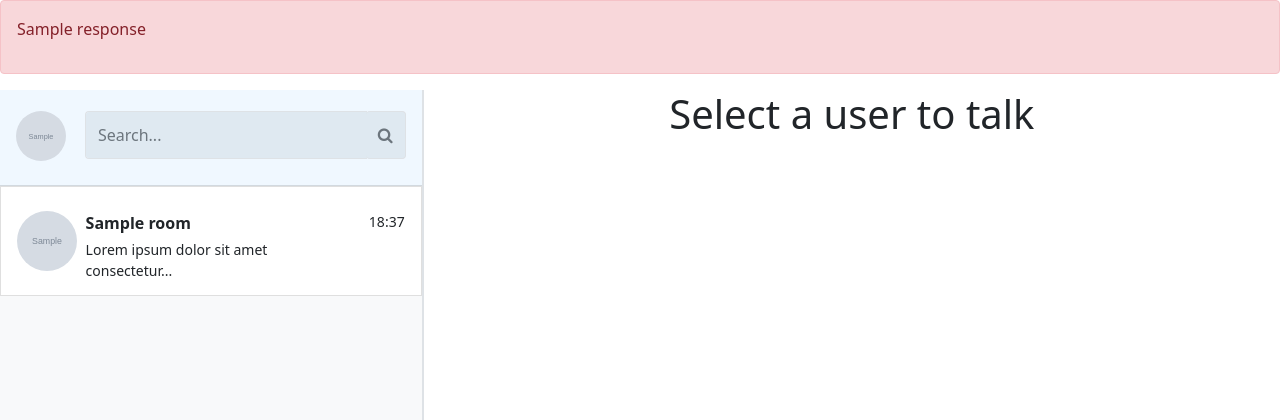
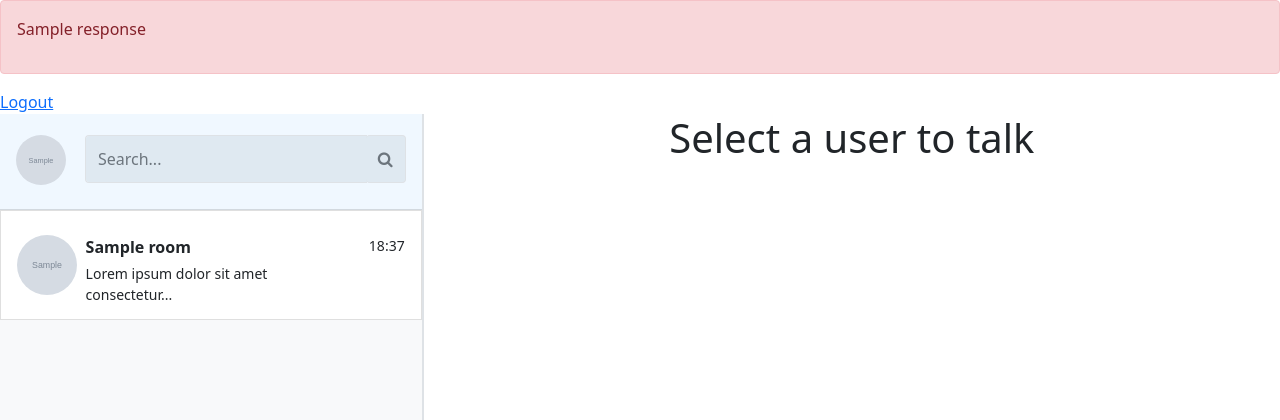
Before and after one commit to fabriciobarbosaviegas/one-project, a Flask app: template templates/index.html in a window 1280 px wide. Shown: the top 420 px of the page. Run offline with Flask 2, Linux system fonts and the light colour scheme; the template is opened without the code that fills it: most values are stand-ins (such as "Sample title", 1, 10 or a date in 2020); grey boxes marked "Sample" are stand-in pictures; some libraries are stand-ins or nearby versions.

Commit message:
Update index.html

```diff
--- a/templates/index.html
+++ b/templates/index.html
@@ -1,11 +1,12 @@
 {% extends "layout.html" %}
-<header>
-    {% include 'error_alert.html' %}
-</header>
-<a href="/logout">
-    Logout
-</a>
+
 {% block main %}
+    <header>
+        {% include 'error_alert.html' %}
+    </header>
+    <a href="/logout">
+        Logout
+    </a>
     <div class="row">
         <div class="col col-sm-4" id="sidebar">{% include 'sidebar.html' %}</div>
         <div class="col border-start" id="chat-container">
```
